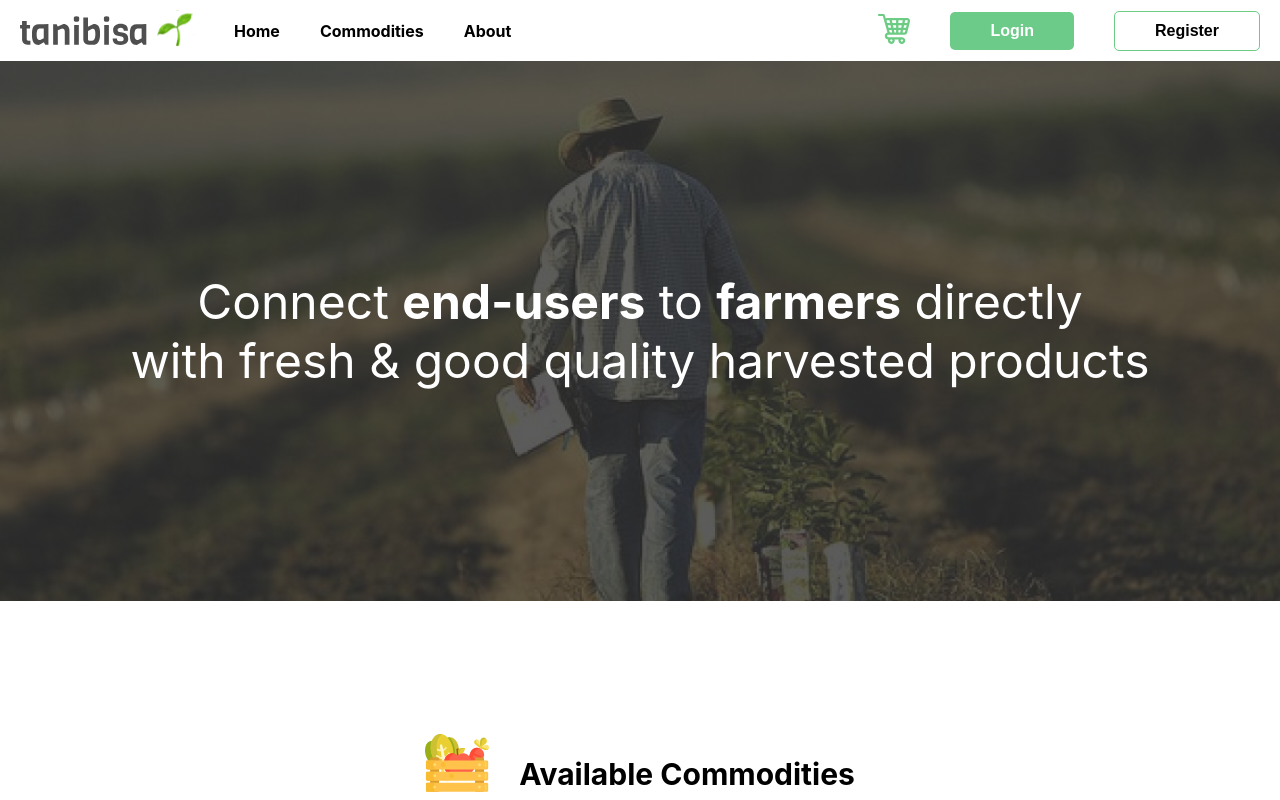
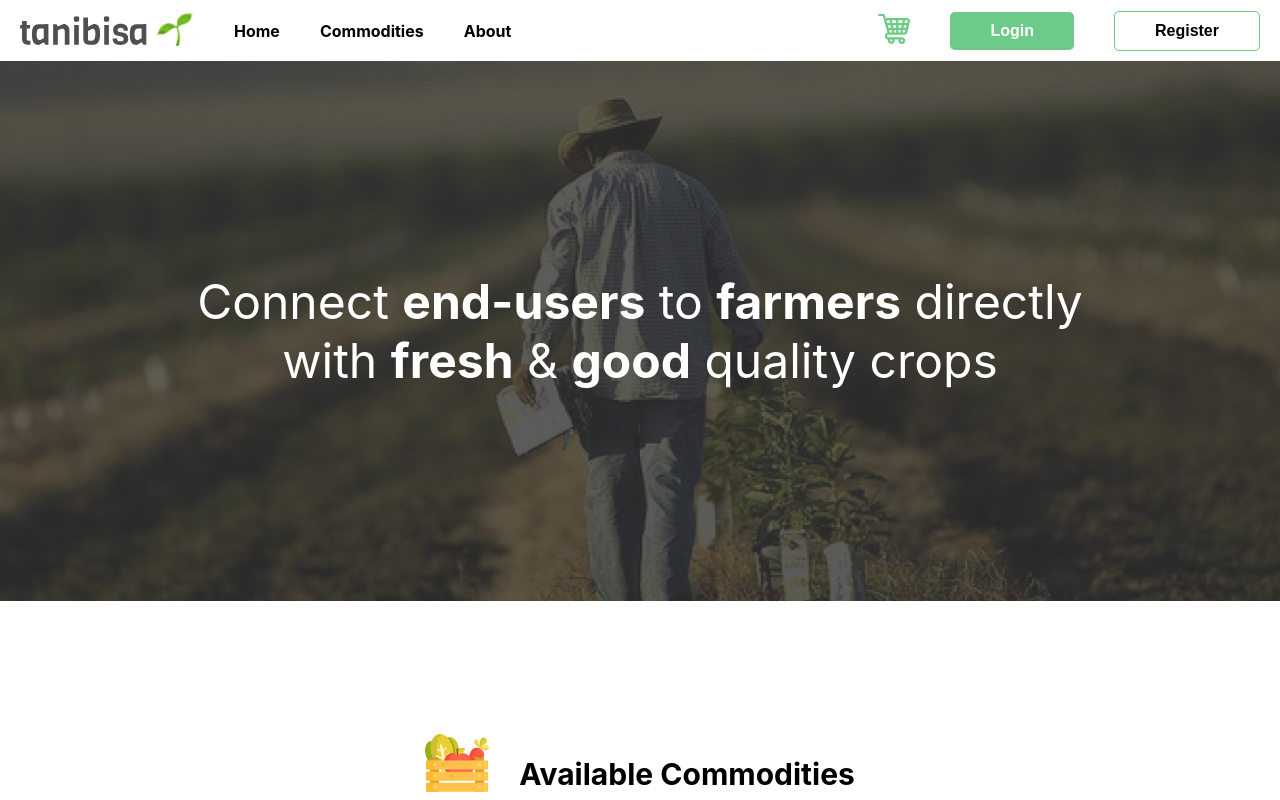
Before and after one commit to jobegood49/tanibisa-frontend, a React (Create React App) app: page / in a window 1280 px wide. Shown: the top 800 px of the page. Built offline with nearby package versions, Linux system fonts and the light colour scheme; no server answers; a web font is replaced by a local one.

Commit message:
fix jumbotron text

```diff
--- a/src/components/JumbotronText.js
+++ b/src/components/JumbotronText.js
@@ -18,7 +18,8 @@ const JumbotronText = () => {
     <Text>
       Connect <StyledSpan>end-users</StyledSpan> to{' '}
       <StyledSpan>farmers</StyledSpan> directly <br />
-      with fresh & good quality harvested products
+      with <StyledSpan>fresh</StyledSpan> & <StyledSpan>good</StyledSpan>{' '}
+      quality crops
     </Text>
   );
 };
```
